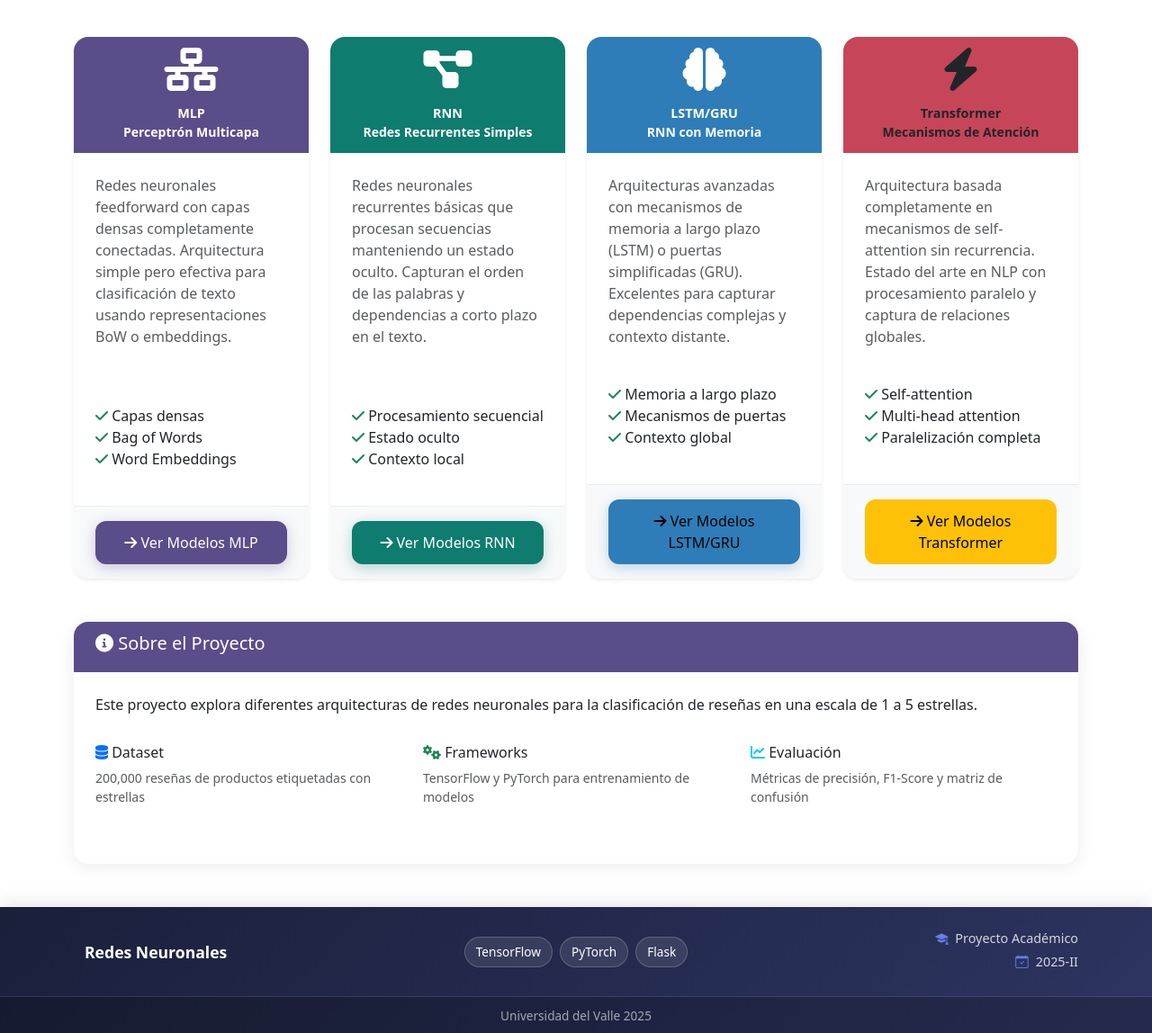
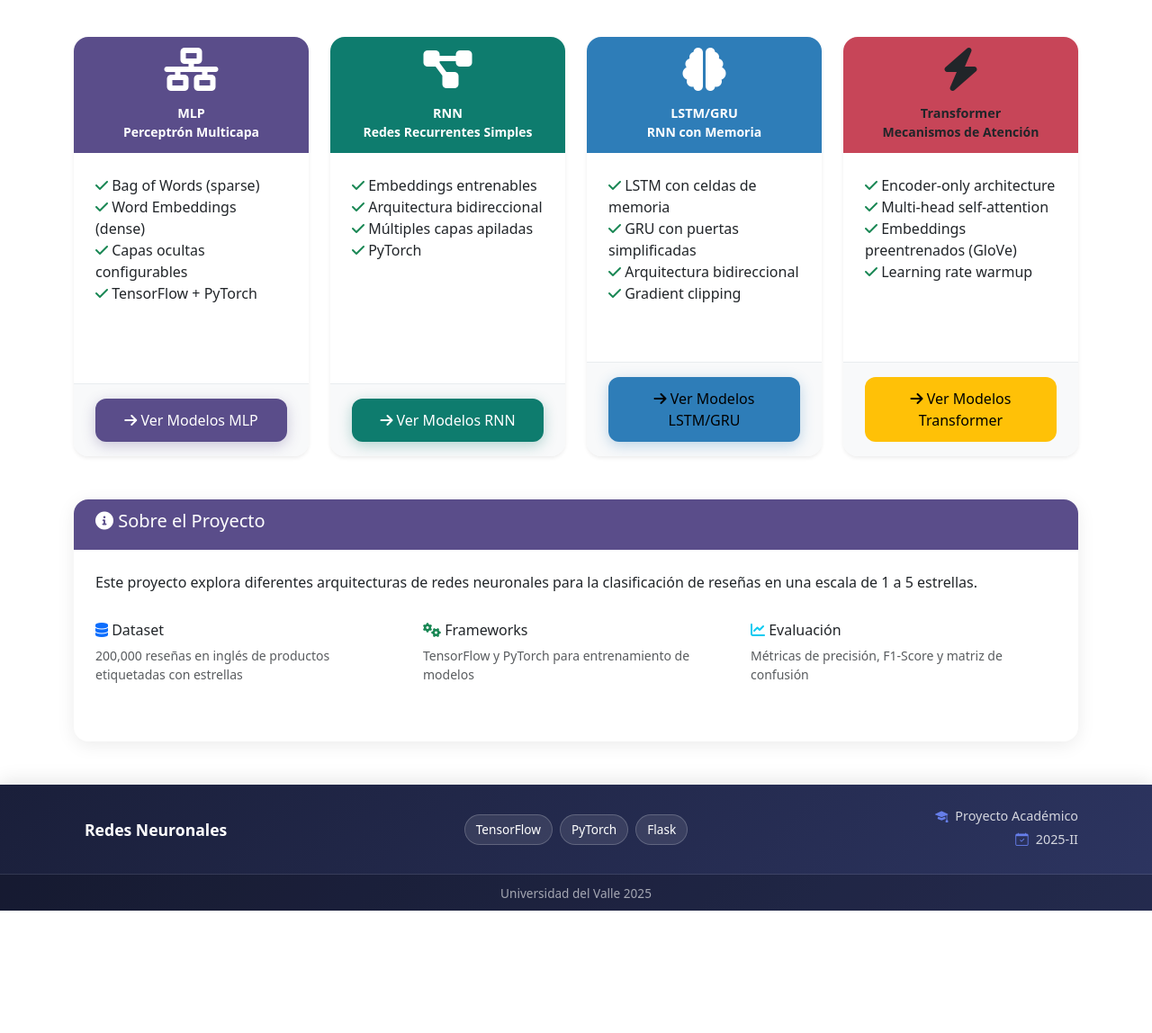
Before and after one commit to Yenreh/ProjectNeunoralNets, a Flask app: page / in a window 1280 px wide. Shown: the part 269-1417 px from the top of the page at 90% size. After the commit the page ends 1281 px from the top, so only its background shows below. Run offline with Flask 3, Linux system fonts and the light colour scheme.

Commit message:
feat: Update neural network model feature lists with specific technical details and refine the dataset description on the homepage.

```diff
--- a/templates/index.html
+++ b/templates/index.html
@@ -23,14 +23,11 @@
                 <small>Perceptrón Multicapa</small>
             </div>
             <div class="card-body d-flex flex-column">
-                <p class="text-muted flex-grow-1">
-                    Redes neuronales feedforward con capas densas completamente conectadas.
-                    Arquitectura simple pero efectiva para clasificación de texto usando representaciones BoW o embeddings.
-                </p>
                 <ul class="list-unstyled mb-3">
-                    <li><i class="fas fa-check text-success"></i> Capas densas</li>
-                    <li><i class="fas fa-check text-success"></i> Bag of Words</li>
-                    <li><i class="fas fa-check text-success"></i> Word Embeddings</li>
+                    <li><i class="fas fa-check text-success"></i> Bag of Words (sparse)</li>
+                    <li><i class="fas fa-check text-success"></i> Word Embeddings (dense)</li>
+                    <li><i class="fas fa-check text-success"></i> Capas ocultas configurables</li>
+                    <li><i class="fas fa-check text-success"></i> TensorFlow + PyTorch</li>
                 </ul>
             </div>
             <div class="card-footer">
@@ -50,14 +47,11 @@
                 <small>Redes Recurrentes Simples</small>
             </div>
             <div class="card-body d-flex flex-column">
-                <p class="text-muted flex-grow-1">
-                    Redes neuronales recurrentes básicas que procesan secuencias manteniendo un estado oculto.
-                    Capturan el orden de las palabras y dependencias a corto plazo en el texto.
-                </p>
                 <ul class="list-unstyled mb-3">
-                    <li><i class="fas fa-check text-success"></i> Procesamiento secuencial</li>
-                    <li><i class="fas fa-check text-success"></i> Estado oculto</li>
-                    <li><i class="fas fa-check text-success"></i> Contexto local</li>
+                    <li><i class="fas fa-check text-success"></i> Embeddings entrenables</li>
+                    <li><i class="fas fa-check text-success"></i> Arquitectura bidireccional</li>
+                    <li><i class="fas fa-check text-success"></i> Múltiples capas apiladas</li>
+                    <li><i class="fas fa-check text-success"></i> PyTorch</li>
                 </ul>
             </div>
             <div class="card-footer">
@@ -77,14 +71,11 @@
                 <small>RNN con Memoria</small>
             </div>
             <div class="card-body d-flex flex-column">
-                <p class="text-muted flex-grow-1">
-                    Arquitecturas avanzadas con mecanismos de memoria a largo plazo (LSTM) o puertas simplificadas (GRU).
-                    Excelentes para capturar dependencias complejas y contexto distante.
-                </p>
                 <ul class="list-unstyled mb-3">
-                    <li><i class="fas fa-check text-success"></i> Memoria a largo plazo</li>
-                    <li><i class="fas fa-check text-success"></i> Mecanismos de puertas</li>
-                    <li><i class="fas fa-check text-success"></i> Contexto global</li>
+                    <li><i class="fas fa-check text-success"></i> LSTM con celdas de memoria</li>
+                    <li><i class="fas fa-check text-success"></i> GRU con puertas simplificadas</li>
+                    <li><i class="fas fa-check text-success"></i> Arquitectura bidireccional</li>
+                    <li><i class="fas fa-check text-success"></i> Gradient clipping</li>
                 </ul>
             </div>
             <div class="card-footer">
@@ -104,14 +95,11 @@
                 <small>Mecanismos de Atención</small>
             </div>
             <div class="card-body d-flex flex-column">
-                <p class="text-muted flex-grow-1">
-                    Arquitectura basada completamente en mecanismos de self-attention sin recurrencia.
-                    Estado del arte en NLP con procesamiento paralelo y captura de relaciones globales.
-                </p>
                 <ul class="list-unstyled mb-3">
-                    <li><i class="fas fa-check text-success"></i> Self-attention</li>
-                    <li><i class="fas fa-check text-success"></i> Multi-head attention</li>
-                    <li><i class="fas fa-check text-success"></i> Paralelización completa</li>
+                    <li><i class="fas fa-check text-success"></i> Encoder-only architecture</li>
+                    <li><i class="fas fa-check text-success"></i> Multi-head self-attention</li>
+                    <li><i class="fas fa-check text-success"></i> Embeddings preentrenados (GloVe)</li>
+                    <li><i class="fas fa-check text-success"></i> Learning rate warmup</li>
                 </ul>
             </div>
             <div class="card-footer">
@@ -134,7 +122,7 @@
                 <div class="row mt-3">
                     <div class="col-md-4">
                         <h6><i class="fas fa-database text-primary"></i> Dataset</h6>
-                        <p class="small text-muted">200,000 reseñas de productos etiquetadas con estrellas</p>
+                        <p class="small text-muted">200,000 reseñas en inglés de productos etiquetadas con estrellas</p>
                     </div>
                     <div class="col-md-4">
                         <h6><i class="fas fa-cogs text-success"></i> Frameworks</h6>
```
